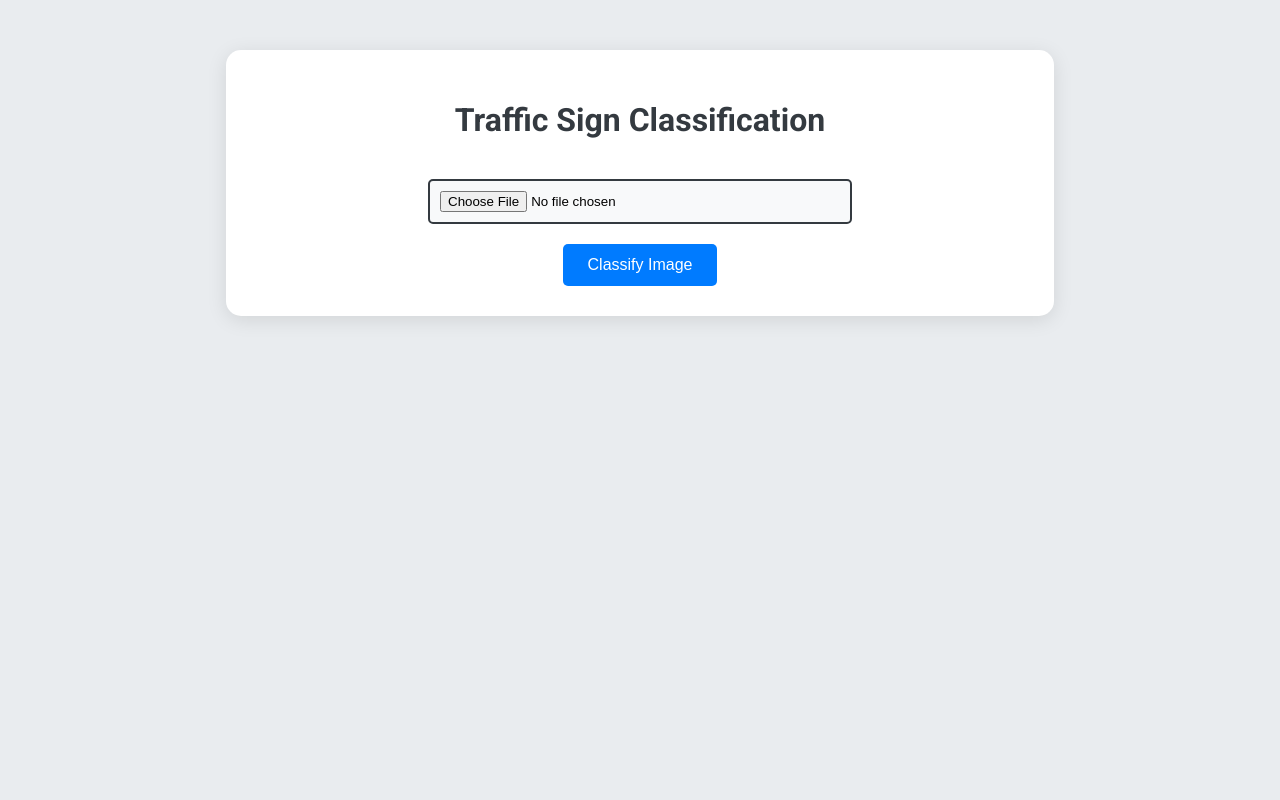
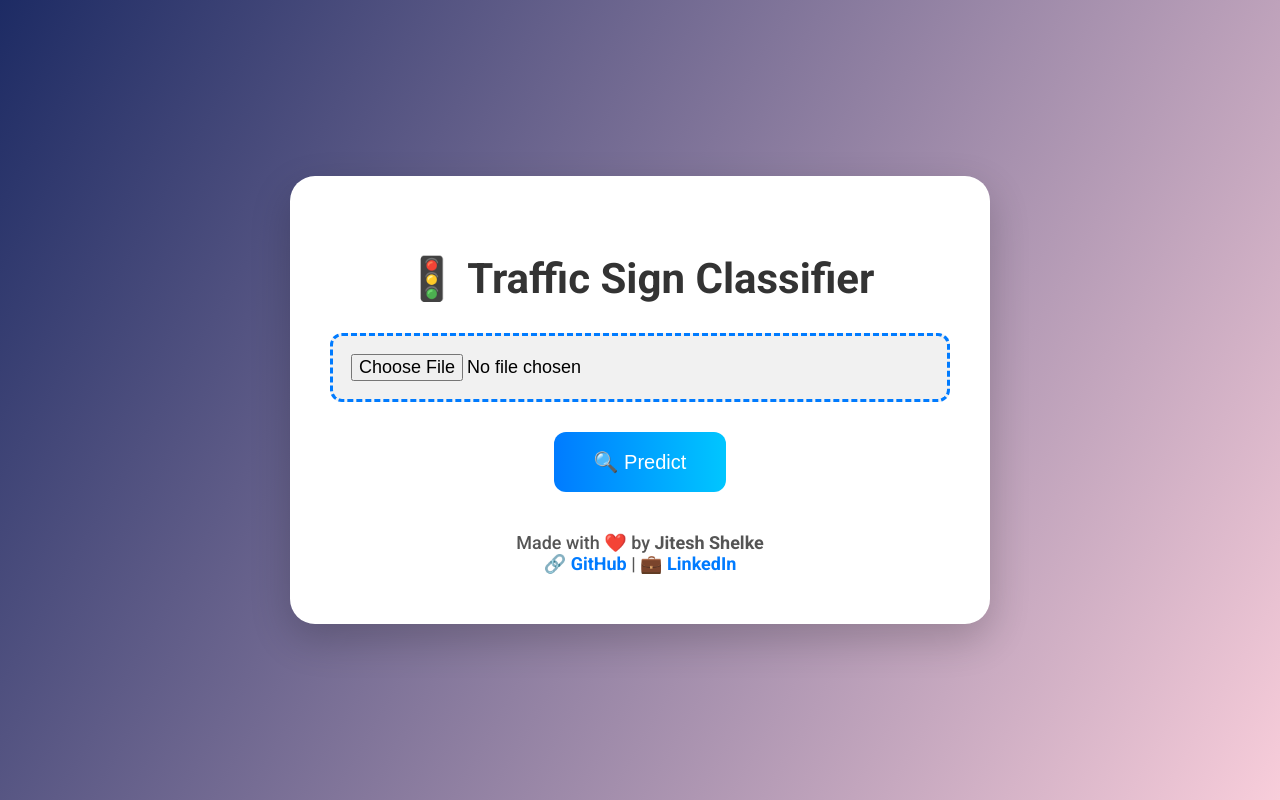
Before and after one commit to JiteshShelke/Traffic-Sign-Recognizer, a Flask app: page / in a window 1280 px wide. Run offline with Flask 3, Linux system fonts and the light colour scheme.

Commit message:
update idex.html

```diff
--- a/Flask-App/templates/index.html
+++ b/Flask-App/templates/index.html
@@ -3,86 +3,139 @@
 <head>
     <meta charset="UTF-8">
     <meta name="viewport" content="width=device-width, initial-scale=1.0">
-    <title>Traffic Sign Classification</title>
-    <link href="https://fonts.googleapis.com/css2?family=Roboto:wght@400;700&display=swap" rel="stylesheet">
+    <title>🚦 Traffic Sign Classifier</title>
+    <link href="https://fonts.googleapis.com/css2?family=Roboto:wght@500;700&display=swap" rel="stylesheet">
     <style>
+        * {
+            box-sizing: border-box;
+        }
+
         body {
-            font-family: 'Roboto', sans-serif;
-            text-align: center;
-            background-color: #e9ecef;
             margin: 0;
             padding: 0;
+            font-family: 'Roboto', sans-serif;
+            background: linear-gradient(120deg, #1d2b64, #f8cdda);
+            display: flex;
+            flex-direction: column;
+            min-height: 100vh;
+            justify-content: center;
         }
+
         .container {
-            width: 60%;
+            background-color: #ffffff;
+            padding: 50px 40px;
+            border-radius: 25px;
+            width: 90%;
+            max-width: 700px;
+            box-shadow: 0 15px 40px rgba(0, 0, 0, 0.2);
+            text-align: center;
             margin: auto;
-            background: white;
-            padding: 30px;
-            border-radius: 15px;
-            box-shadow: 0px 4px 20px rgba(0, 0, 0, 0.1);
-            margin-top: 50px;
-            transition: transform 0.2s;
+            animation: fadeIn 0.8s ease-in-out;
         }
-        .container:hover {
-            transform: scale(1.02);
+
+        @keyframes fadeIn {
+            from { opacity: 0; transform: translateY(30px); }
+            to { opacity: 1; transform: translateY(0); }
         }
+
         h1 {
-            color: #343a40;
-            margin-bottom: 20px;
+            font-size: 42px;
+            color: #333;
+            margin-bottom: 30px;
         }
+
         input[type="file"] {
-            margin: 20px 0;
-            padding: 10px;
-            border: 2px solid #343a40;
-            border-radius: 5px;
-            width: 80%;
-            max-width: 400px;
-            background-color: #f8f9fa;
+            padding: 18px;
+            width: 100%;
+            font-size: 18px;
+            border: 3px dashed #007bff;
+            border-radius: 12px;
+            background-color: #f1f1f1;
+            cursor: pointer;
+            transition: border-color 0.3s;
         }
+
+        input[type="file"]:hover {
+            border-color: #0056b3;
+        }
+
         button {
-            background-color: #007bff;
+            margin-top: 30px;
+            background: linear-gradient(90deg, #007bff, #00c6ff);
             color: white;
-            padding: 12px 25px;
             border: none;
-            border-radius: 5px;
+            padding: 18px 40px;
+            border-radius: 12px;
+            font-size: 20px;
             cursor: pointer;
-            font-size: 16px;
-            transition: background-color 0.3s;
+            transition: transform 0.2s ease, box-shadow 0.2s ease;
         }
+
         button:hover {
-            background-color: #0056b3;
+            transform: scale(1.05);
+            box-shadow: 0 6px 16px rgba(0, 0, 0, 0.3);
         }
-        img {
-            max-width: 100%;
-            height: auto;
-            margin-top: 20px;
-            border-radius: 10px;
-            box-shadow: 0px 2px 10px rgba(0, 0, 0, 0.1);
-        }
+
         .prediction {
-            margin-top: 20px;
-            font-size: 20px;
+            margin-top: 30px;
+            font-size: 26px;
+            font-weight: bold;
             color: #28a745;
         }
-        @media (max-width: 768px) {
-            .container {
-                width: 90%;
+
+        img {
+            margin-top: 30px;
+            max-width: 100%;
+            border-radius: 18px;
+            box-shadow: 0 6px 20px rgba(0,0,0,0.25);
+        }
+
+        .footer {
+            text-align: center;
+            margin-top: 40px;
+            font-size: 18px;
+            color: #555;
+        }
+
+        .footer a {
+            color: #007bff;
+            text-decoration: none;
+            font-weight: bold;
+            font-size: 18px;
+        }
+
+        .footer a:hover {
+            text-decoration: underline;
+        }
+
+        @media (max-width: 600px) {
+            h1 {
+                font-size: 32px;
+            }
+
+            button {
+                width: 100%;
             }
         }
     </style>
 </head>
 <body>
     <div class="container">
-        <h1>Traffic Sign Classification</h1>
+        <h1>🚦 Traffic Sign Classifier</h1>
         <form action="/predict" method="post" enctype="multipart/form-data">
             <input type="file" name="file" accept="image/*" required>
             <br>
-            <button type="submit">Classify Image</button>
+            <button type="submit">🔍 Predict</button>
         </form>
         {% if label %}
-            <div class="prediction">Prediction: <strong>{{ label }}</strong></div>
-            <img src="{{ image_path }}" alt="Uploaded Image">
+            <div class="prediction">🧠 Prediction: <strong>{{ label }}</strong></div>
+            <img src="{{ image_path }}" alt="Uploaded Traffic Sign">
         {% endif %}
+        <div class="footer">
+            Made with ❤️ by <strong>Jitesh Shelke</strong><br>
+            🔗 <a href="https://github.com/JiteshShelke" target="_blank">GitHub</a> |
+            💼 <a href="https://linkedin.com/in/jitesh-shelke-702745286/" target="_blank">LinkedIn</a>
+        </div>
     </div>
 </body>
 </html>
```
